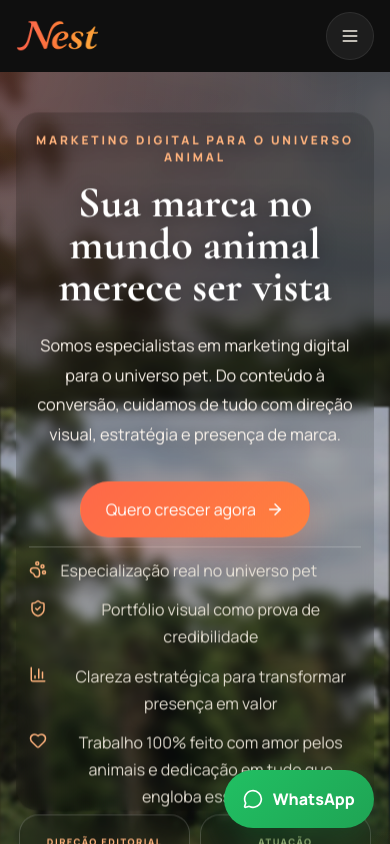
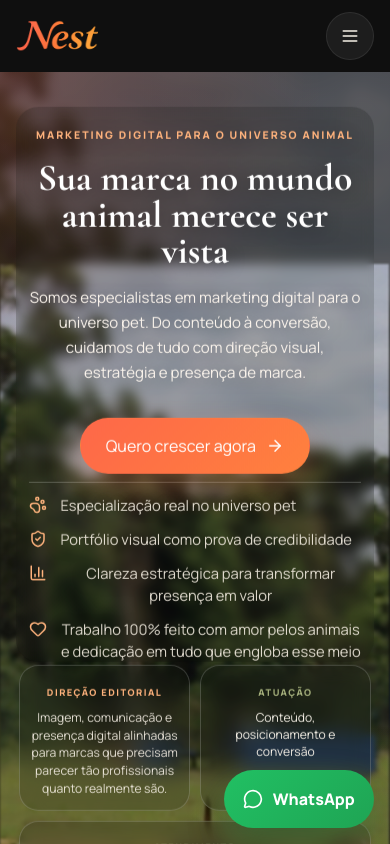
Before and after one commit to Wallaceoll/Nest-Studio-Vercel, a React (Vite) app: page / in a window 390 px wide. Shown: the top 844 px of the page. Built offline with nearby package versions, Linux system fonts and the light colour scheme.

Commit message:
Diminuindo tamanho da font para melhorara a visualização da imagem

```diff
--- a/src/styles.css
+++ b/src/styles.css
@@ -1486,7 +1486,7 @@ button {
     gap: 0.8rem;
     min-height: 100%;
     align-content: start;
-    transform: translateY(-1.35rem);
+    transform: translateY(-1.7rem);
   }
 
   .hero-copy {
@@ -1494,6 +1494,11 @@ button {
     border-radius: 1.4rem;
     background: linear-gradient(180deg, rgba(10, 14, 10, 0.18), rgba(10, 14, 10, 0.08));
     backdrop-filter: blur(6px);
+  }
+
+  .hero-copy .eyebrow {
+    font-size: 0.66rem;
+    letter-spacing: 0.18em;
   }
 
   .hero-copy .eyebrow,
@@ -1505,13 +1510,14 @@ button {
   }
 
   .hero-title {
-    font-size: clamp(2.75rem, 11vw, 4rem);
-    line-height: 0.96;
+    font-size: clamp(2.35rem, 9.5vw, 3.35rem);
+    line-height: 0.98;
   }
 
   .hero-description {
-    font-size: 1.02rem;
-    line-height: 1.8;
+    margin-top: 1rem;
+    font-size: 0.94rem;
+    line-height: 1.65;
     color: rgba(255, 248, 239, 0.96);
   }
 
@@ -1520,6 +1526,11 @@ button {
     margin-top: 0.55rem;
     padding-top: 0.65rem;
     border-top-color: rgba(255, 255, 255, 0.22);
+  }
+
+  .hero-highlight {
+    font-size: 0.92rem;
+    line-height: 1.5;
   }
 
   .hero-aside {
```
